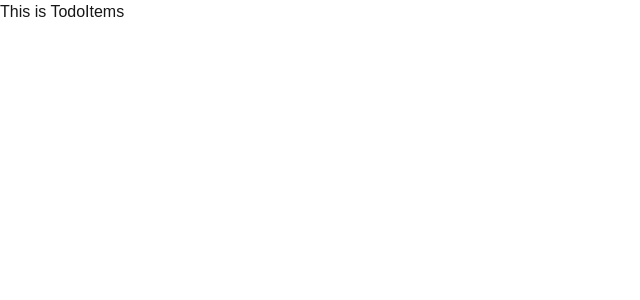
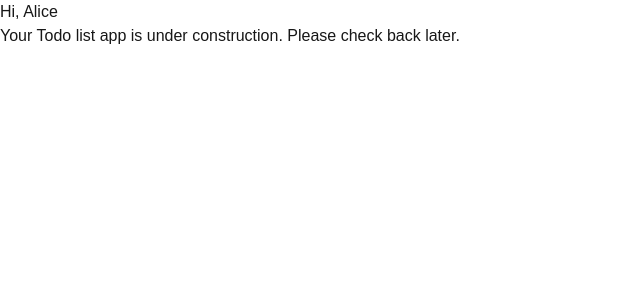
Before and after one commit to nabeeljohn/njohnweb, a Next.js app: page /tools/todo in a window 1280 px wide. Shown: the top 300 px of the page, without its empty margins (0-640 px from the left). Built offline with nearby package versions, Linux system fonts and the light colour scheme.

Commit message:
added greeting

```diff
--- a/app/tools/todo/page.tsx
+++ b/app/tools/todo/page.tsx
@@ -1,5 +1,12 @@
+const names = ['Alice', 'Bob'];
+
 export default function Todo() {
+    const chosenName = Math.random() < 0.5 ? names[0] : names[1];
+
     return (
-        <div>This is TodoItems</div>
+        <div>
+            <p>Hi, {chosenName}</p>
+            <p>Your Todo list app is under construction. Please check back later.</p>
+        </div>
     );
 }
```
